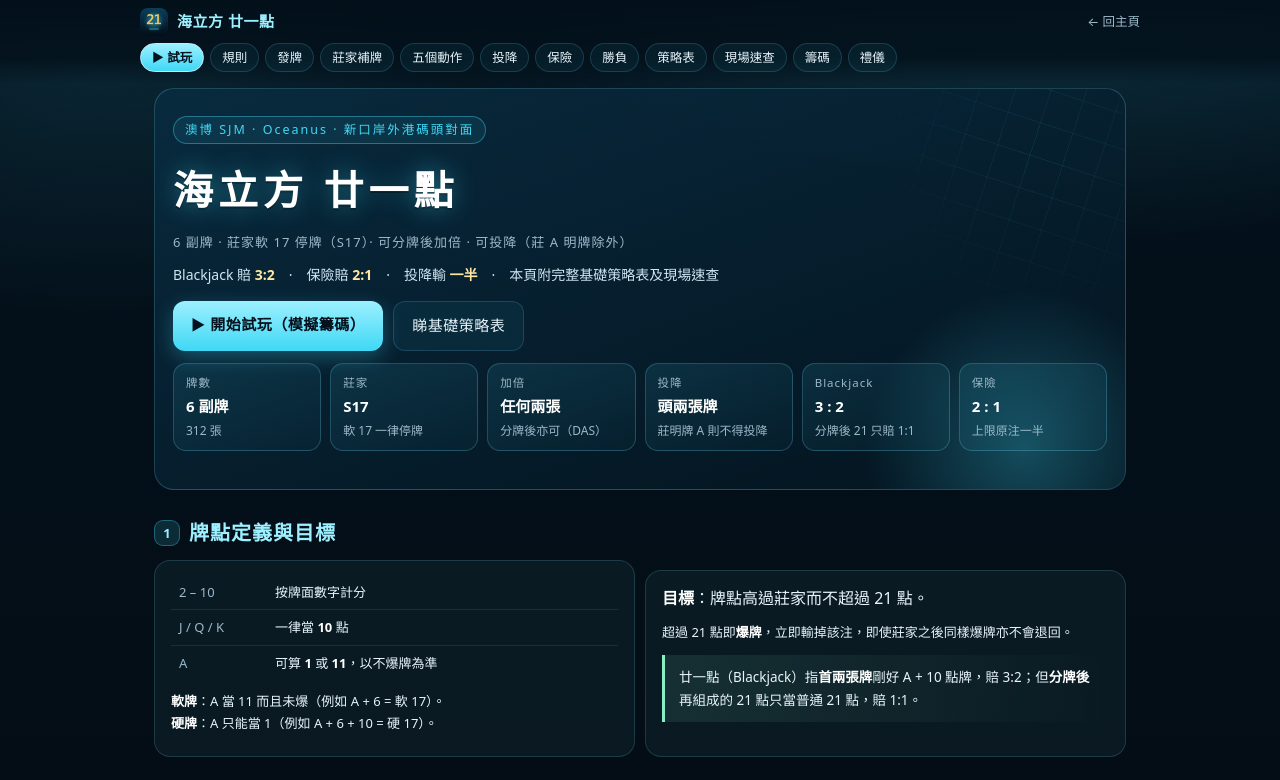
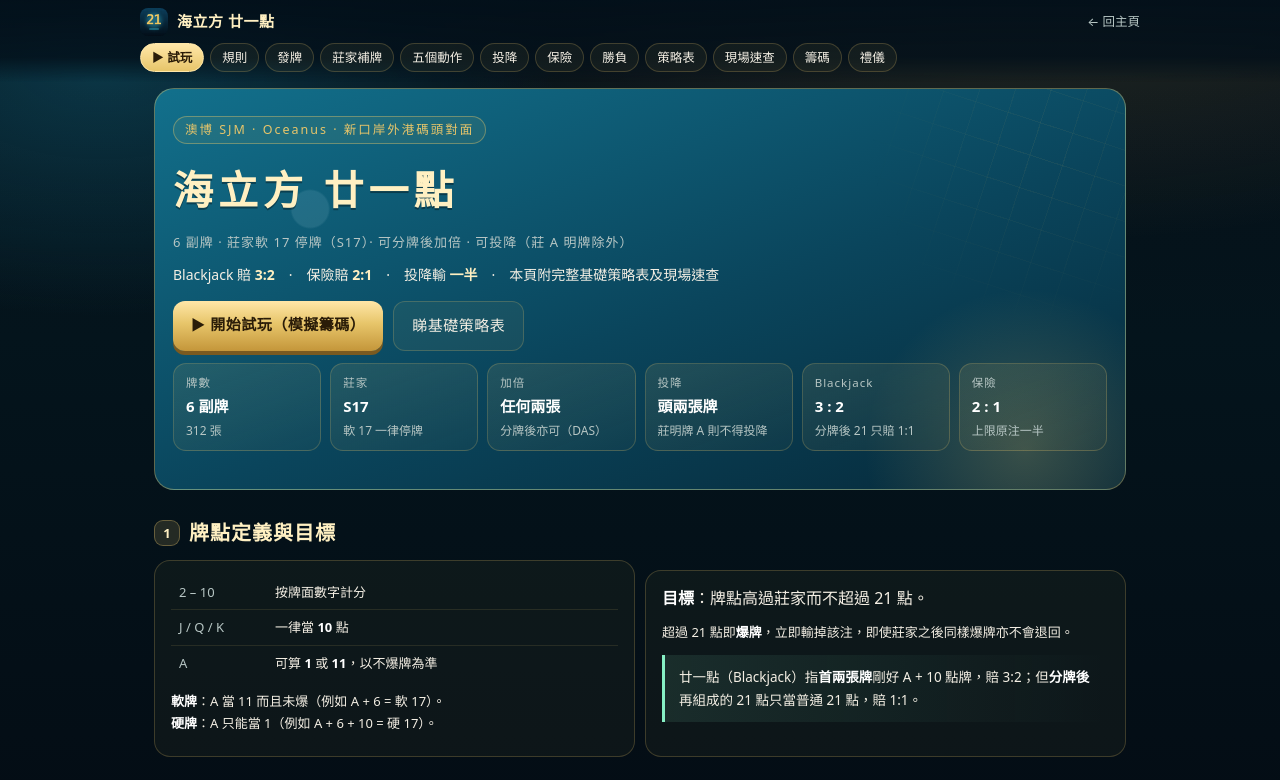
Before and after one commit to HOWENGHONG/macau-casino-apps, a plain HTML site: page oceanus/index.html in a window 1280 px wide. Shown: the top 780 px of the page. Drawn offline with Linux system fonts and the light colour scheme.

Commit message:
海立方廿一點：賭檯加印落注圈，攻略頁改同一套金框水色
試玩絨面印上兩圈金線，桌面牌再大一號。
攻略頁的標題、按鈕同導覽改用同一套金同深水，策略表的要牌、停牌、加倍顏色保留。

Co-authored-by: HOIKAICHENG <HOIKAICHENG@users.noreply.github.com>

```diff
--- a/oceanus/index.html
+++ b/oceanus/index.html
@@ -3,20 +3,21 @@
 <head>
 <meta charset="utf-8">
 <meta name="viewport" content="width=device-width, initial-scale=1, viewport-fit=cover">
-<meta name="theme-color" content="#04121d">
+<meta name="theme-color" content="#071018">
 <meta name="color-scheme" content="dark">
 <meta name="description" content="海立方（Oceanus，澳博 SJM）廿一點規則：6 副牌、S17、可分牌後加倍、可投降（莊 A 除外）、Blackjack 3:2。附完整基礎策略表、投降判斷、手勢、保險及籌碼面額，現場速查。">
 <link rel="manifest" href="manifest.webmanifest">
 <link rel="apple-touch-icon" href="apple-touch-icon.png">
 <link rel="icon" type="image/png" href="icon-192.png">
+<meta name="mobile-web-app-capable" content="yes">
 <meta name="apple-mobile-web-app-capable" content="yes">
 <meta name="apple-mobile-web-app-status-bar-style" content="black-translucent">
 <meta name="apple-mobile-web-app-title" content="海立方廿一點">
 <title>海立方 廿一點 · 官方規則與基礎策略表</title>
 <style>
 :root{
-  --deep:#03101a; --deep2:#07202f; --ink:#e8f4fb; --mute:#9db8c9; --line:rgba(110,205,240,.18);
-  --panel:rgba(126,226,255,.055); --aqua:#3fd8f5; --aqua2:#9cf0ff; --gold:#f2c75c; --gold2:#ffe6a3;
+  --deep:#03101a; --deep2:#07202f; --ink:#f4efe4; --mute:#b7c6c4; --line:rgba(231,197,106,.22);
+  --panel:rgba(231,197,106,.045); --aqua:#e7c56a; --aqua2:#fff0c2; --gold:#e7c56a; --gold2:#fff0c2;
   --hit:#ff9d9d; --hit-bg:rgba(214,74,74,.20); --stand:#86efc4; --stand-bg:rgba(46,160,120,.20);
   --dbl:#ffd979; --dbl-bg:rgba(214,164,52,.20); --spl:#c9b4ff; --spl-bg:rgba(122,92,214,.22);
   --sur:#ffb27a; --sur-bg:rgba(200,96,40,.22);
@@ -27,9 +28,9 @@ html{scroll-behavior:smooth;-webkit-text-size-adjust:100%}
 body{margin:0;color:var(--ink);line-height:1.7;
   font-family:"Noto Sans TC","PingFang HK","Microsoft JhengHei",system-ui,-apple-system,sans-serif;
   background:
-    radial-gradient(1100px 520px at 82% -10%,rgba(63,216,245,.20),transparent 62%),
-    radial-gradient(760px 420px at 8% 8%,rgba(63,216,245,.10),transparent 60%),
-    linear-gradient(180deg,#04121d 0%,#03101a 42%,#040d15 100%);
+    radial-gradient(1100px 520px at 82% -10%,rgba(231,197,106,.16),transparent 62%),
+    radial-gradient(760px 420px at 8% 8%,rgba(18,112,140,.40),transparent 60%),
+    linear-gradient(180deg,#071018 0%,#04141c 42%,#040d15 100%);
   background-attachment:fixed;
   padding-bottom:max(26px,env(safe-area-inset-bottom));
   overflow-x:hidden;
@@ -49,40 +50,42 @@ main{max-width:1000px;margin:0 auto;
 .navchips{display:flex;gap:6px;overflow-x:auto;margin:7px auto 0;max-width:1000px;padding-bottom:2px;scrollbar-width:none}
 .navchips::-webkit-scrollbar{display:none}
 .navchips a{flex:none;font-size:12.5px;text-decoration:none;color:var(--ink);border:1px solid var(--line);
-  border-radius:999px;padding:3px 11px;background:rgba(63,216,245,.06);white-space:nowrap}
-.navchips a:active{background:rgba(63,216,245,.18)}
+  border-radius:999px;padding:3px 11px;background:rgba(231,197,106,.06);white-space:nowrap}
+.navchips a:active{background:rgba(231,197,106,.18)}
 
 /* ---------- hero ---------- */
 header.hero{position:relative;margin:6px 0 4px;padding:26px 18px 22px;border-radius:20px;overflow:hidden;
-  border:1px solid rgba(120,225,255,.22);
-  background:linear-gradient(160deg,rgba(9,44,64,.92),rgba(4,20,32,.92))}
+  border:1px solid rgba(231,197,106,.40);
+  background:
+    radial-gradient(circle at 16% 30%,rgba(210,245,255,.10) 0 18px,transparent 20px),
+    linear-gradient(160deg,#12708c,#0a455c 55%,#062838)}
 header.hero::before{content:"";position:absolute;inset:-30% -10% auto auto;width:360px;height:360px;
   background:
-    repeating-linear-gradient(0deg,rgba(63,216,245,.16) 0 1px,transparent 1px 34px),
-    repeating-linear-gradient(90deg,rgba(63,216,245,.16) 0 1px,transparent 1px 34px);
-  transform:rotate(18deg);opacity:.55;mask-image:radial-gradient(closest-side,#000,transparent)}
+    repeating-linear-gradient(0deg,rgba(231,197,106,.16) 0 1px,transparent 1px 34px),
+    repeating-linear-gradient(90deg,rgba(231,197,106,.16) 0 1px,transparent 1px 34px);
+  transform:rotate(18deg);opacity:.45;mask-image:radial-gradient(closest-side,#000,transparent)}
 header.hero::after{content:"";position:absolute;inset:auto -60px -120px auto;width:320px;height:320px;
-  background:radial-gradient(closest-side,rgba(63,216,245,.28),transparent)}
+  background:radial-gradient(closest-side,rgba(231,197,106,.22),transparent)}
 .hero-in{position:relative;z-index:1}
 .kicker{display:inline-flex;gap:7px;align-items:center;font-size:12.5px;letter-spacing:2px;color:var(--aqua);
-  border:1px solid rgba(63,216,245,.4);border-radius:999px;padding:2px 11px;background:rgba(63,216,245,.08)}
-h1{margin:12px 0 4px;font-size:clamp(27px,7.4vw,40px);letter-spacing:5px;color:#fff;
-  text-shadow:0 0 26px rgba(63,216,245,.45),0 2px 0 rgba(0,0,0,.4)}
+  border:1px solid rgba(231,197,106,.4);border-radius:999px;padding:2px 11px;background:rgba(231,197,106,.08)}
+h1{margin:12px 0 4px;font-size:clamp(27px,7.4vw,40px);letter-spacing:5px;color:#fff0c2;
+  text-shadow:0 2px 0 rgba(0,0,0,.35)}
 h1 small{display:block;font-size:13px;letter-spacing:1px;color:var(--mute);text-shadow:none;margin-top:7px;font-weight:400}
-.tagline{margin:10px 0 0;font-size:14px;color:#cfe6f3}
+.tagline{margin:10px 0 0;font-size:14px;color:#f4efe4}
 .tagline b{color:var(--gold2)}
 .cta{display:flex;gap:10px;flex-wrap:wrap;margin-top:15px}
 .cta a{text-decoration:none;border-radius:12px;padding:11px 18px;font-weight:700;letter-spacing:.5px;font-size:15px}
-.cta .go{background:linear-gradient(180deg,var(--aqua2),var(--aqua));color:#04121d;box-shadow:0 6px 20px rgba(63,216,245,.3)}
-.cta .alt{border:1px solid var(--line);color:var(--ink);background:rgba(63,216,245,.06);font-weight:400}
-.navchips a.p{color:#04121d;font-weight:700;border-color:#bfefff;
-  background:linear-gradient(180deg,var(--aqua2),var(--aqua))}
+.cta .go{background:linear-gradient(180deg,#ffe7a8,#e7c56a 45%,#c4963a);color:#2a1c08;box-shadow:0 4px 0 #7a5a20}
+.cta .alt{border:1px solid var(--line);color:var(--ink);background:rgba(231,197,106,.06);font-weight:400}
+.navchips a.p{color:#2a1c08;font-weight:700;border-color:#ffe7a8;
+  background:linear-gradient(180deg,#ffe7a8,#e7c56a)}
 
 /* ---------- generic blocks ---------- */
 section{margin-top:26px;scroll-margin-top:96px}
 h2{font-size:20px;color:var(--aqua2);letter-spacing:1px;margin:0 0 10px;display:flex;gap:9px;align-items:center}
 h2 .n{flex:none;display:grid;place-items:center;width:26px;height:26px;border-radius:9px;font-size:13px;
-  background:rgba(63,216,245,.14);border:1px solid rgba(63,216,245,.34);color:var(--aqua2);letter-spacing:0}
+  background:rgba(231,197,106,.14);border:1px solid rgba(231,197,106,.34);color:var(--aqua2);letter-spacing:0}
 h3{font-size:15.5px;color:var(--gold2);margin:16px 0 6px}
 p{margin:8px 0}
 .muted{color:var(--mute)}
@@ -101,8 +104,8 @@ code{font-family:ui-monospace,Menlo,Consolas,monospace;font-size:.92em;color:#ff
 
 /* ---------- spec strip ---------- */
 .spec{display:grid;grid-template-columns:repeat(auto-fit,minmax(148px,1fr));gap:9px;margin-top:12px}
-.spec div{background:linear-gradient(160deg,rgba(63,216,245,.11),rgba(63,216,245,.03));
-  border:1px solid rgba(120,225,255,.22);border-radius:13px;padding:9px 12px}
+.spec div{background:linear-gradient(160deg,rgba(231,197,106,.11),rgba(231,197,106,.03));
+  border:1px solid rgba(231,197,106,.22);border-radius:13px;padding:9px 12px}
 .spec dt{font-size:11.5px;letter-spacing:1px;color:var(--mute);margin:0}
 .spec dd{margin:2px 0 0;font-size:15px;font-weight:700;color:#fff}
 .spec dd em{font-style:normal;font-size:12px;font-weight:400;color:var(--mute);display:block;margin-top:1px}
@@ -112,7 +115,7 @@ code{font-family:ui-monospace,Menlo,Consolas,monospace;font-size:.92em;color:#ff
 .steps li{counter-increment:s;position:relative;padding:10px 12px 10px 44px;margin:8px 0;
   background:var(--panel);border:1px solid var(--line);border-radius:13px;font-size:14px}
 .steps li::before{content:counter(s);position:absolute;left:12px;top:10px;width:22px;height:22px;border-radius:7px;
-  display:grid;place-items:center;font-size:12px;font-weight:700;color:#04121d;
+  display:grid;place-items:center;font-size:12px;font-weight:700;color:#2a1c08;
   background:linear-gradient(180deg,var(--aqua2),var(--aqua))}
 
 /* ---------- action cards ---------- */
@@ -143,7 +146,7 @@ code{font-family:ui-monospace,Menlo,Consolas,monospace;font-size:.92em;color:#ff
 .tablewrap{overflow-x:auto;-webkit-overflow-scrolling:touch;border:1px solid var(--line);border-radius:14px;
   background:rgba(2,14,22,.55);margin-top:10px}
 table{border-collapse:separate;border-spacing:0;width:100%;font-size:13px}
-th,td{padding:6px 8px;text-align:left;border-bottom:1px solid rgba(110,205,240,.12);vertical-align:top}
+th,td{padding:6px 8px;text-align:left;border-bottom:1px solid rgba(231,197,106,.12);vertical-align:top}
 thead th{position:sticky;top:0;background:#061e2c;color:var(--aqua2);font-size:12.5px;letter-spacing:.5px;z-index:2}
 tbody tr:last-child td,tbody tr:last-child th{border-bottom:0}
 table.kv td:first-child{color:var(--mute);white-space:nowrap;width:96px}
@@ -151,10 +154,10 @@ table.kv td:first-child{color:var(--mute);white-space:nowrap;width:96px}
 /* strategy matrix */
 .matrix{width:auto;min-width:100%;font-size:12.5px;font-variant-numeric:tabular-nums}
 .matrix th.hand{position:sticky;left:0;z-index:3;background:#061e2c;white-space:nowrap;font-weight:700;
-  color:#cfe6f3;border-right:1px solid rgba(110,205,240,.2);min-width:88px;font-size:12.5px}
+  color:#f4efe4;border-right:1px solid rgba(231,197,106,.2);min-width:88px;font-size:12.5px}
 .matrix thead th{position:sticky;top:0;z-index:4;text-align:center;min-width:36px;padding:6px 2px;background:#061e2c}
 .matrix thead th.hand{z-index:5;left:0;text-align:left}
-.matrix td{text-align:center;padding:5px 2px;font-weight:700;font-size:13px;border-left:1px solid rgba(110,205,240,.06)}
+.matrix td{text-align:center;padding:5px 2px;font-weight:700;font-size:13px;border-left:1px solid rgba(231,197,106,.06)}
 .matrix td.blank{background:rgba(255,255,255,.02);color:#2b4655}
 .matrix sup{font-size:9.5px;font-weight:600;opacity:.72;margin-left:1px}
 td.a-H{background:var(--hit-bg);color:var(--hit)}
@@ -170,20 +173,20 @@ td.a-R{background:var(--sur-bg);color:var(--sur)}
 
 /* ---------- lookup ---------- */
 .lookup{background:linear-gradient(165deg,rgba(9,44,64,.95),rgba(4,18,29,.95));
-  border:1px solid rgba(120,225,255,.28);border-radius:18px;padding:14px 15px}
+  border:1px solid rgba(231,197,106,.28);border-radius:18px;padding:14px 15px}
 .who{display:grid;gap:10px}
 @media(min-width:620px){.who{grid-template-columns:1fr 1fr}}
 .picker{background:rgba(2,14,22,.5);border:1px solid var(--line);border-radius:13px;padding:10px 11px}
 .picker .lb{font-size:11.5px;letter-spacing:1.5px;color:var(--mute);margin-bottom:7px}
 .btns{display:flex;flex-wrap:wrap;gap:5px}
 .btns button{font:inherit;font-size:13px;min-width:34px;padding:5px 8px;border-radius:9px;cursor:pointer;
-  border:1px solid rgba(120,225,255,.24);background:rgba(63,216,245,.07);color:var(--ink)}
-.btns button[aria-pressed="true"]{background:linear-gradient(180deg,var(--aqua2),var(--aqua));color:#04121d;
-  border-color:#bfefff;font-weight:700}
+  border:1px solid rgba(231,197,106,.24);background:rgba(231,197,106,.07);color:var(--ink)}
+.btns button[aria-pressed="true"]{background:linear-gradient(180deg,#ffe7a8,#e7c56a);color:#2a1c08;
+  border-color:#ffe7a8;font-weight:700}
 .btns button.red[aria-pressed="true"]{background:linear-gradient(180deg,#ffb2b2,#e8694a);border-color:#ffd0c0;color:#2b0805}
 .ynote{font-size:12px;color:var(--mute);margin-top:7px}
 .verdict{margin-top:12px;display:flex;gap:13px;align-items:center;border-radius:15px;padding:13px 15px;
-  border:1px solid rgba(120,225,255,.3);background:rgba(2,14,22,.55)}
+  border:1px solid rgba(231,197,106,.3);background:rgba(2,14,22,.55)}
 .verdict .big{flex:none;width:74px;height:74px;border-radius:18px;display:grid;place-items:center;
   font-size:30px;font-weight:800;letter-spacing:1px;box-shadow:inset 0 0 26px rgba(0,0,0,.35)}
 .verdict .txt{min-width:0}
--- a/oceanus/sw.js
+++ b/oceanus/sw.js
@@ -3,7 +3,7 @@
    an older worker that cached play.html. Icons stay cache-first.
    Requests with a reload/no-cache mode go to the network, so the next
    worker can precache fresh files while this one is still in control. */
-var PREFIX = 'oceanus-', CACHE = PREFIX + 'oce21-2026-11d';
+var PREFIX = 'oceanus-', CACHE = PREFIX + 'oce21-2026-11e';
 var ASSETS = ["./", "./index.html", "./play.html", "./engine.js", "./manifest.webmanifest",
   "./apple-touch-icon.png", "./icon-192.png", "./icon-512.png", "./icon-maskable-512.png"];
 
```
Also changed, not shown: oceanus/play.html (+19 -3 lines).
